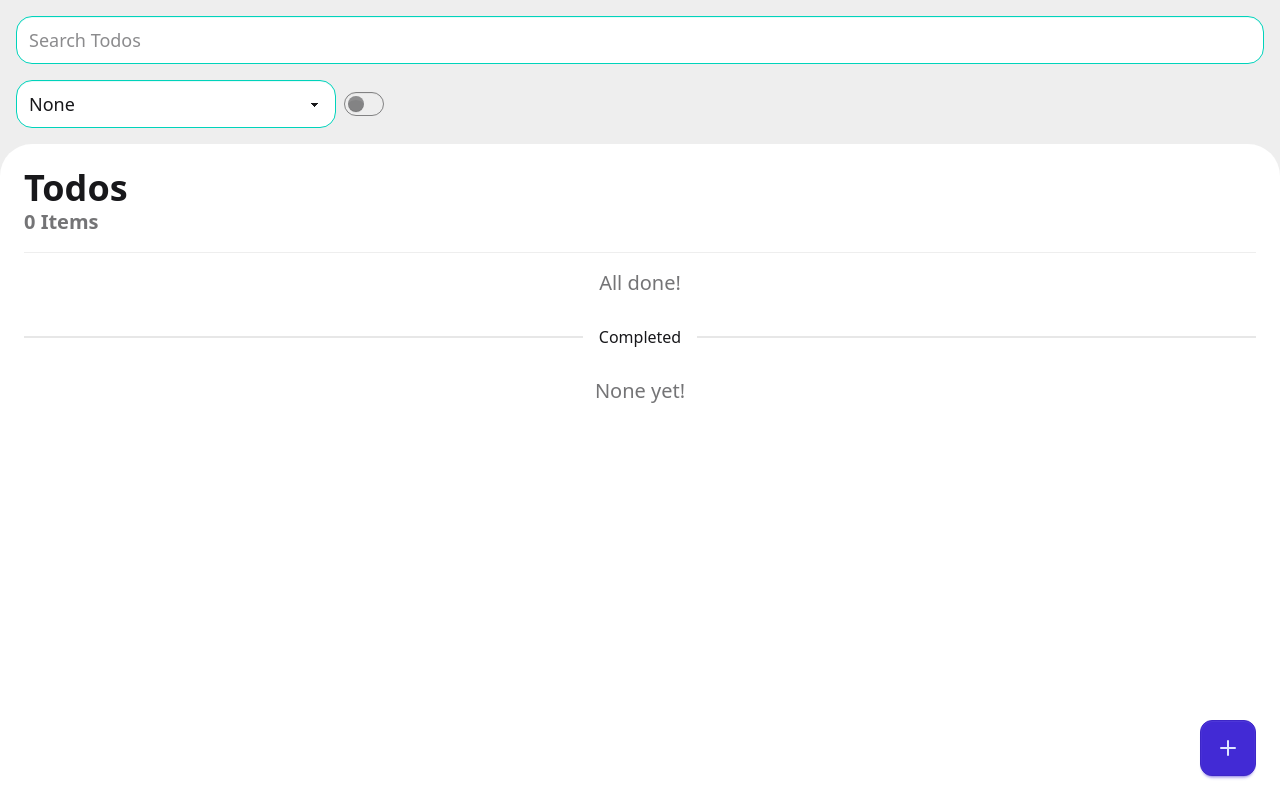
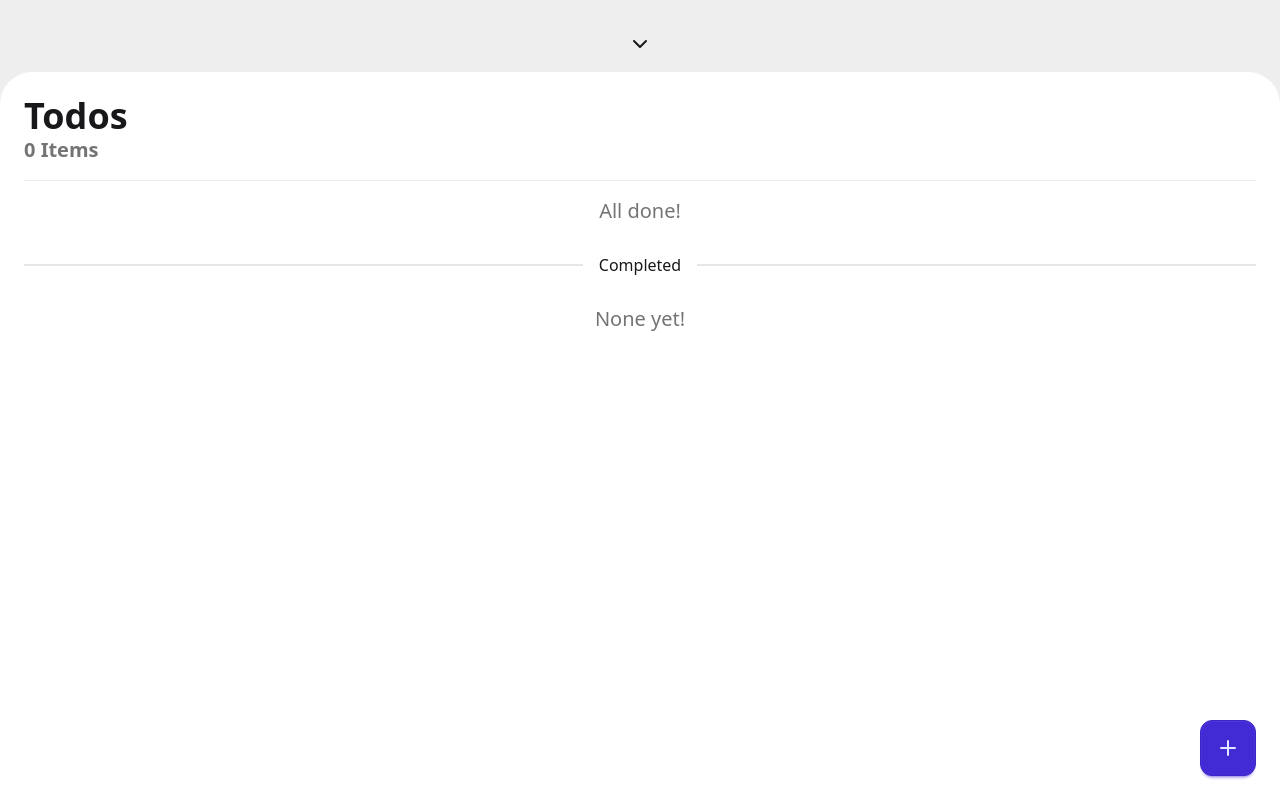
Before and after one commit to majicmaj/todo, a React (Vite) app: page / in a window 1280 px wide. Built offline with nearby package versions, Linux system fonts and the light colour scheme.

Commit message:
feat: add expandable search and sorting menu in Home component

```diff
--- a/src/components/views/home/home.tsx
+++ b/src/components/views/home/home.tsx
@@ -2,7 +2,7 @@ import TodoItem from '@/components/todo/todoItem'
 import { useGetCompletedTodos, useGetTodos } from '@/data/todo/todos'
 import Todo from '@/types/todo'
 import { AnimatePresence, motion } from 'framer-motion'
-import { Plus } from 'lucide-react'
+import { ChevronDown, Plus } from 'lucide-react'
 import { useState } from 'react'
 import { Link } from 'react-router'
 import PageWrapper from '@/components/system/pageWrappers'
@@ -26,6 +26,7 @@ const getDueFromDateTime = (date?: string, time?: string) => {
 const Home = () => {
   const [search, setSearch] = useState('')
   const [sortBy, setSortBy] = useState<SortOption['value']>('none')
+  const [isMenuOpen, setIsMenuOpen] = useState(false)
 
   const { data: todos } = useGetTodos(search)
   const { data: completedTodos } = useGetCompletedTodos(search)
@@ -81,7 +82,13 @@ const Home = () => {
           </button>
         </Link>
 
-        <div className="flex flex-col gap-4 p-4">
+        <div className="flex flex-col gap-4 p-2">
+          <motion.div
+            initial={false}
+            animate={{ height: isMenuOpen ? 'auto' : 0 }}
+            className="overflow-hidden"
+          >
+            <div className="flex flex-col gap-4 py-2">
               <input
                 placeholder="Search Todos"
                 className="input input-lg input-accent w-full rounded-2xl"
@@ -92,7 +99,9 @@ const Home = () => {
                 <select
                   className="select select-lg select-accent rounded-2xl"
                   value={sortBy}
-              onChange={(e) => setSortBy(e.target.value as SortOption['value'])}
+                  onChange={(e) =>
+                    setSortBy(e.target.value as SortOption['value'])
+                  }
                 >
                   {sortOptions.map((option) => (
                     <option key={option.value} value={option.value}>
@@ -102,6 +111,16 @@ const Home = () => {
                 </select>
                 <ModeToggle />
               </div>
+            </div>
+          </motion.div>
+
+          <motion.button
+            className="btn btn-ghost rounded-xl"
+            onClick={() => setIsMenuOpen(!isMenuOpen)}
+            animate={{ rotate: isMenuOpen ? 180 : 0 }}
+          >
+            <ChevronDown className="h-6 w-6" />
+          </motion.button>
         </div>
 
         <div className="bg-base-100 h-full min-h-max rounded-t-4xl p-6 pt-2 pb-24">
```
Lines whose indentation alone changed are shown as unchanged.
